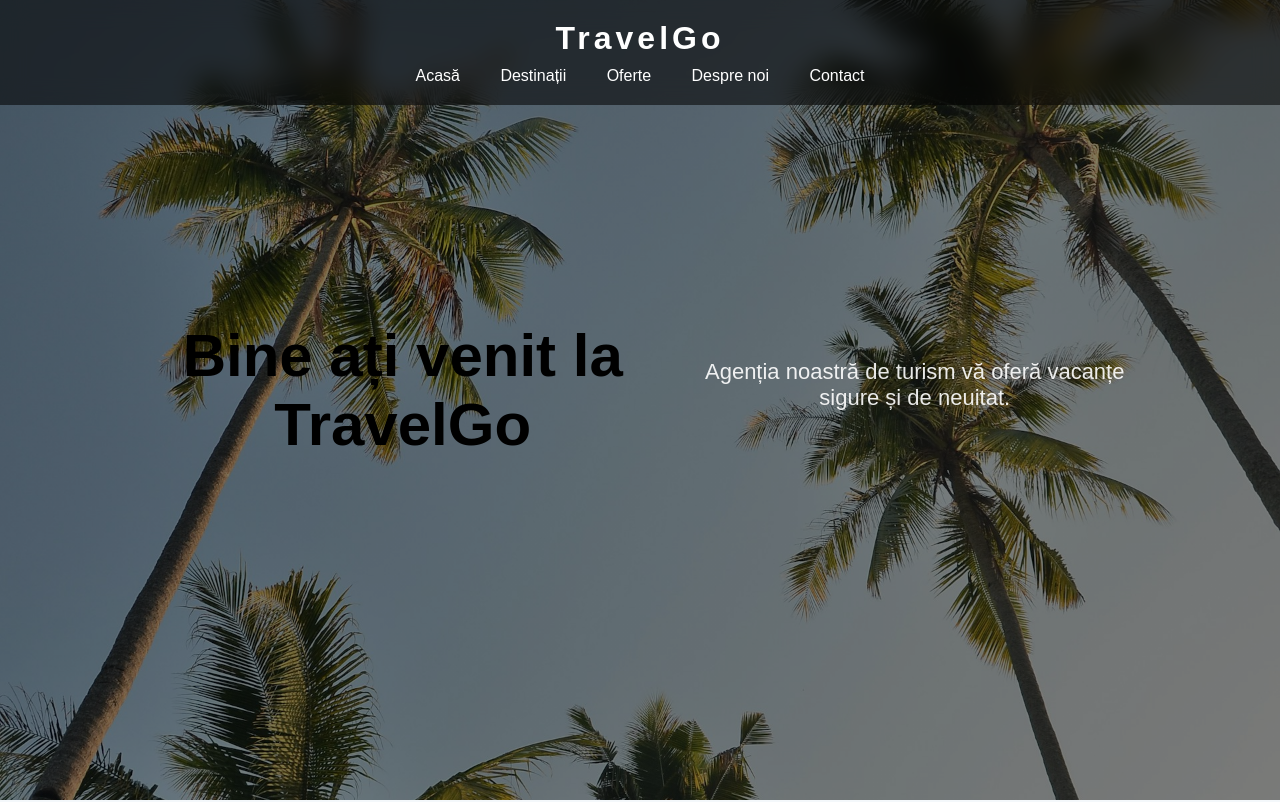
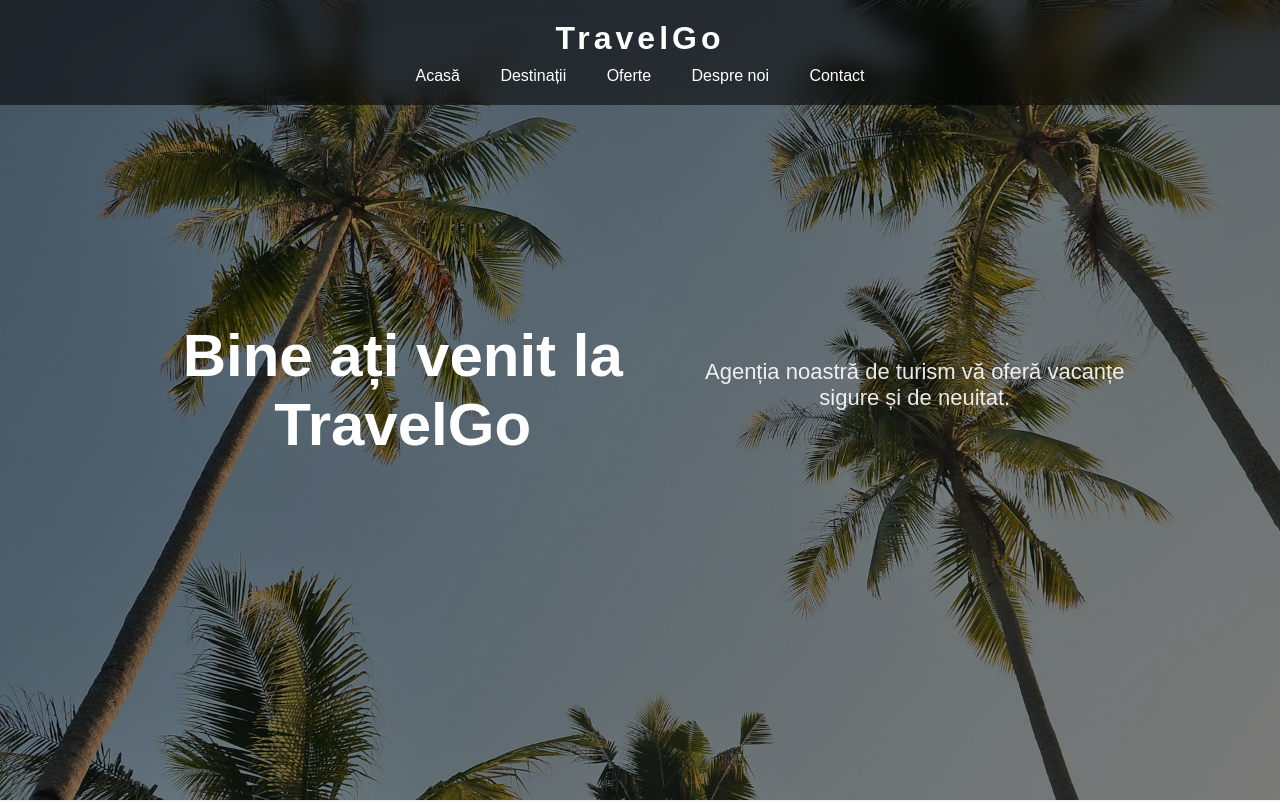
Before and after one commit to axeniatimbal/Turism-Site, a plain HTML site: page index.html in a window 1280 px wide. Shown: the top 802 px of the page. Drawn offline with Linux system fonts and the light colour scheme.

Commit message:
Modificare cod

```diff
--- a/style.css
+++ b/style.css
@@ -33,6 +33,13 @@ header h1 {
     color: rgb(255, 255, 255);
     font-weight: 600;
     letter-spacing: 4px;
+}
+
+
+.hero h2 {
+    color: white;
+    font-size: 60px;
+    margin-bottom: 20px;
 }
 
 
```
